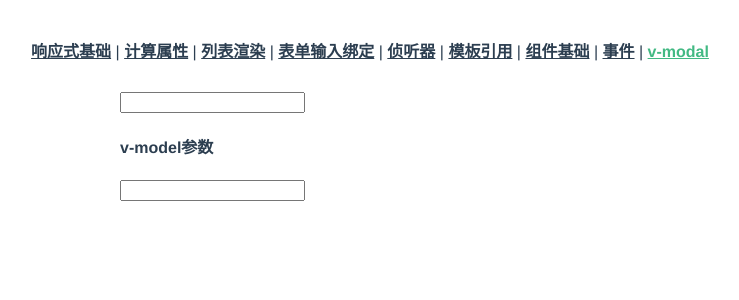
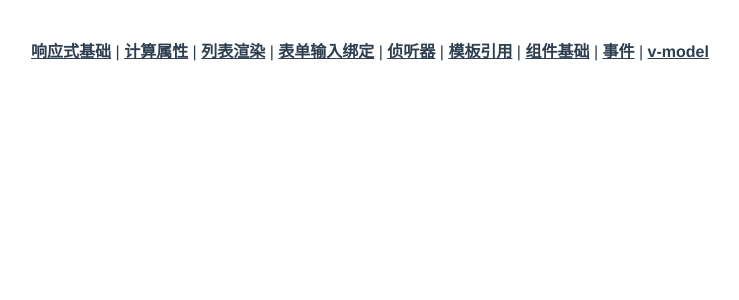
Before and after one commit to tuao525/my-demo-vue3, a Vue app: page /vModal in a window 1280 px wide. Shown: the top 300 px of the page, without its empty margins (270-1009 px from the left). Built offline with nearby package versions, Linux system fonts and the light colour scheme.

Commit message:
feat: v-model组件

```diff
--- a/src/App.vue
+++ b/src/App.vue
@@ -8,7 +8,7 @@
     <router-link to="/templeteReference">模板引用</router-link> |
     <router-link to="/componentBasis">组件基础</router-link> |
     <router-link to="/incidentView">事件</router-link> |
-    <router-link to="/vModal">v-modal</router-link>
+    <router-link to="/vModel">v-model</router-link>
   </nav>
   <router-view/>
 </template>
--- a/src/router/index.js
+++ b/src/router/index.js
@@ -3,7 +3,7 @@
  * @email: 2250467773@qq.com
  * @Date: 2023-05-06 15:09:54
  * @LastEditors: Do not edit
- * @LastEditTime: 2023-11-15 17:04:38
+ * @LastEditTime: 2023-11-16 10:05:24
  */
 import { createRouter, createWebHistory } from 'vue-router'
 
@@ -49,9 +49,9 @@ const routes = [
     component: () => import('../views/IncidentView.vue')
   },
   {
-    path: '/vModal',
-    name: 'vModal',
-    component: () => import('../views/VModal.vue')
+    path: '/vModel',
+    name: 'vModel',
+    component: () => import('../views/VModel.vue')
   }
 ]
 
```
Also changed, not shown: src/views/VModel.vue (renamed from src/views/VModal.vue).
